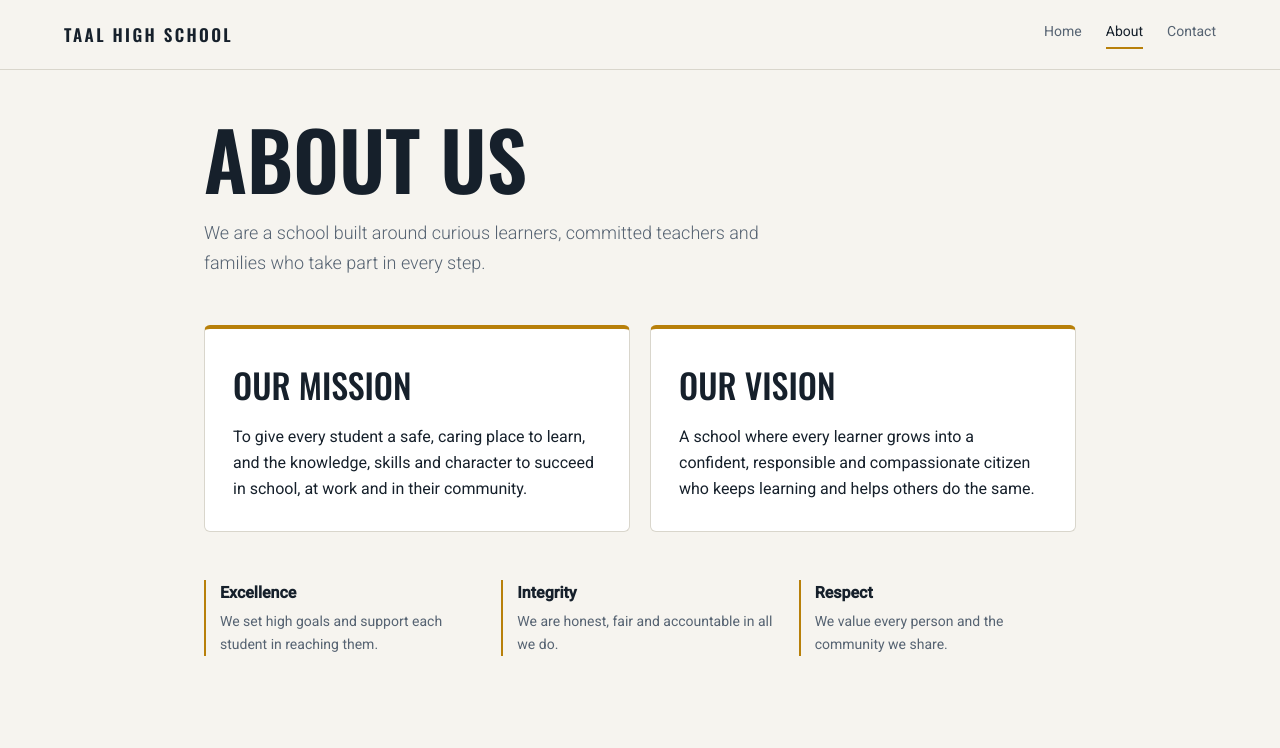
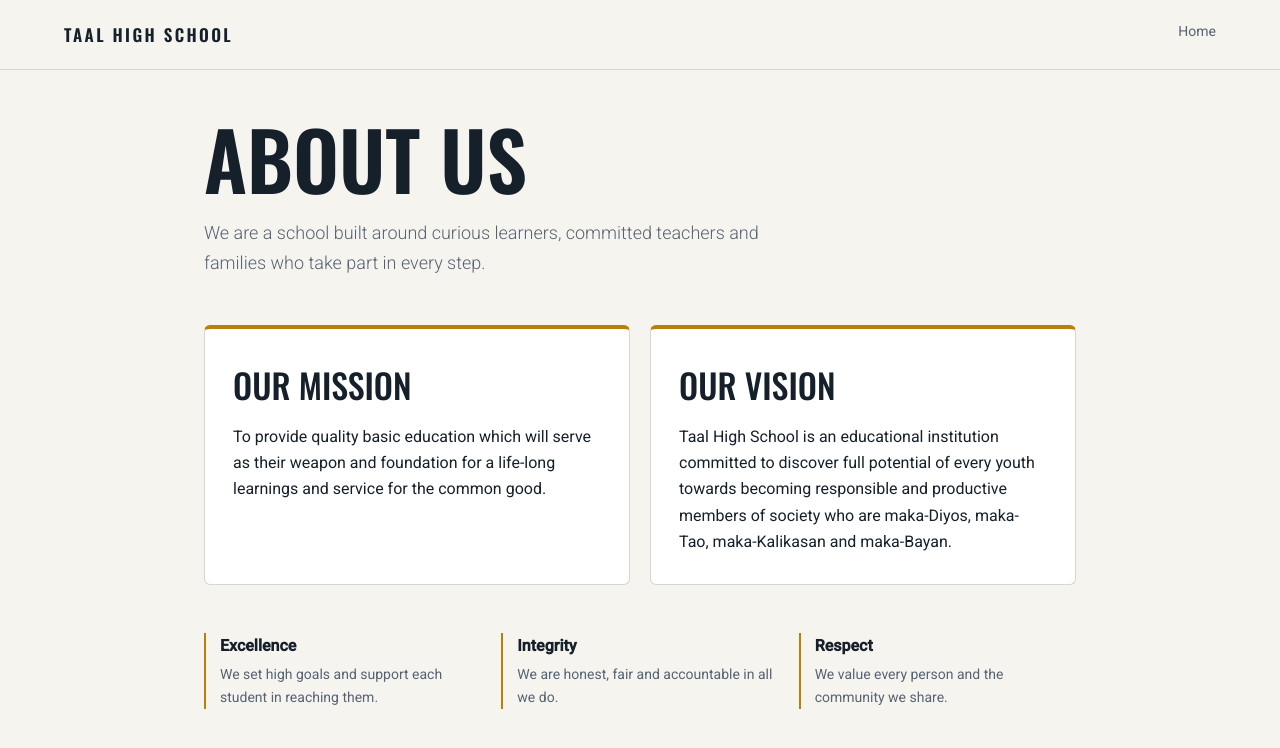
Before and after one commit to jadewasabi/Enrollform, a plain HTML site: page about.html in a window 1280 px wide. Drawn offline with nearby package versions, Linux system fonts and the light colour scheme.

Commit message:
Update about.html

```diff
--- a/about.html
+++ b/about.html
@@ -42,14 +42,14 @@ input:focus-visible,textarea:focus-visible,button:focus-visible,a:focus-visible{
 <style id="slide-css">html{overflow-x:hidden}@keyframes slideIn{from{opacity:0;transform:translateX(60px)}to{opacity:1;transform:none}}@keyframes slideOut{from{opacity:1;transform:none}to{opacity:0;transform:translateX(-60px)}}body{animation:slideIn .4s ease backwards}body.slide-out{animation:slideOut .28s ease forwards;pointer-events:none}@media (prefers-reduced-motion:reduce){body,body.slide-out{animation:none}}</style>
 </head>
 <body>
-<header><b id="school"> </b><a href="school.html">Home</a><a href="about.html" class="on">About</a><a href="contact.html">Contact</a></header>
+<header><b id="school"> </b><a href="school.html">Home</a></header>
 <main>
 <section>
  <h1>About us</h1>
  <p class="lead">We are a school built around curious learners, committed teachers and families who take part in every step.</p>
  <div class="mv">
-  <div class="panel"><h2>Our mission</h2><p>To give every student a safe, caring place to learn, and the knowledge, skills and character to succeed in school, at work and in their community.</p></div>
-  <div class="panel"><h2>Our vision</h2><p>A school where every learner grows into a confident, responsible and compassionate citizen who keeps learning and helps others do the same.</p></div>
+  <div class="panel"><h2>Our mission</h2><p>To provide quality basic education which will serve as their weapon and foundation for a life-long learnings and service for the common good.</p></div>
+  <div class="panel"><h2>Our vision</h2><p>Taal High School is an educational institution committed to discover full potential of every youth towards becoming responsible and productive members of society who are maka-Diyos, maka-Tao, maka-Kalikasan and maka-Bayan.</p></div>
  </div>
  <div class="values">
   <div><h3>Excellence</h3><p>We set high goals and support each student in reaching them.</p></div>
```
